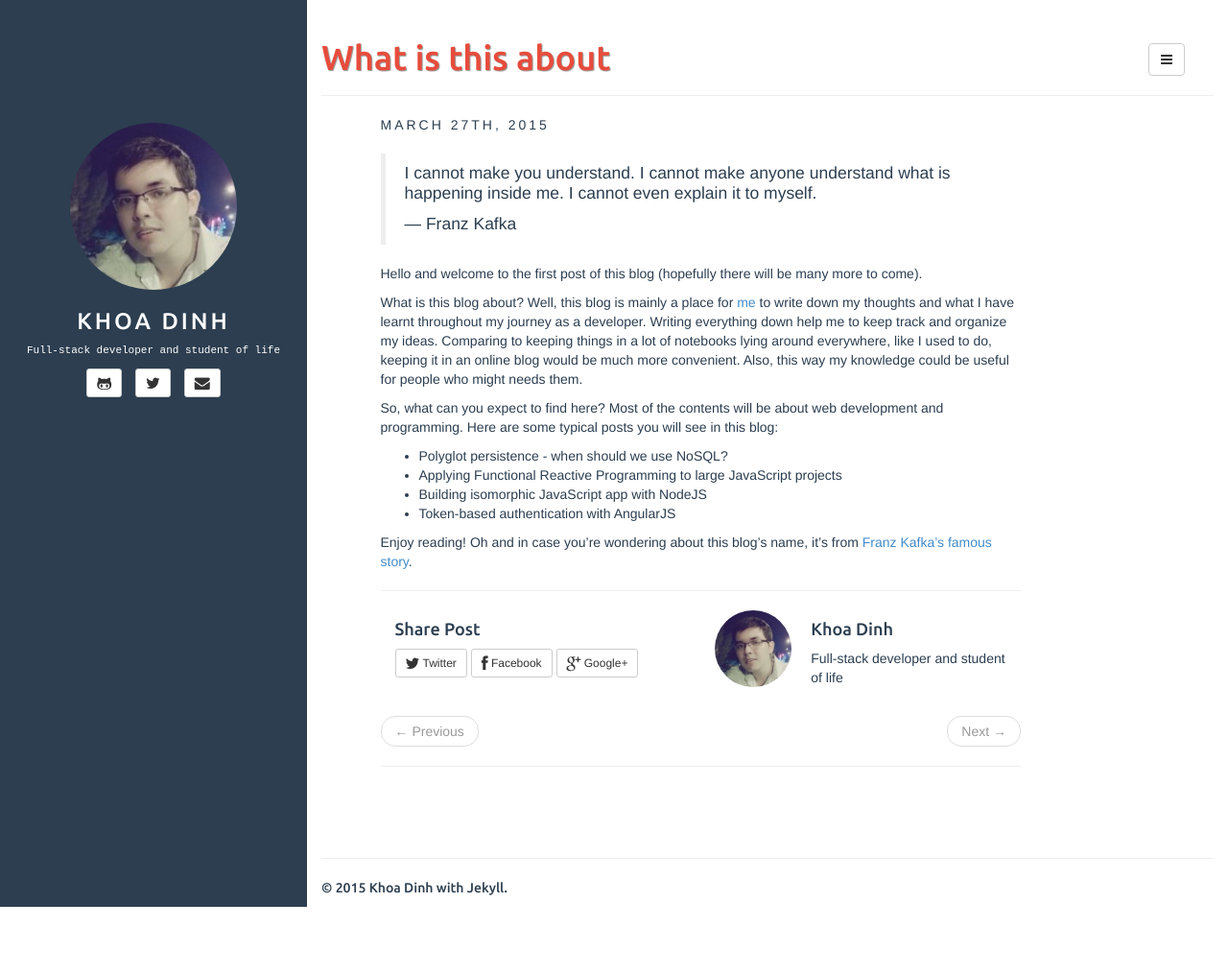
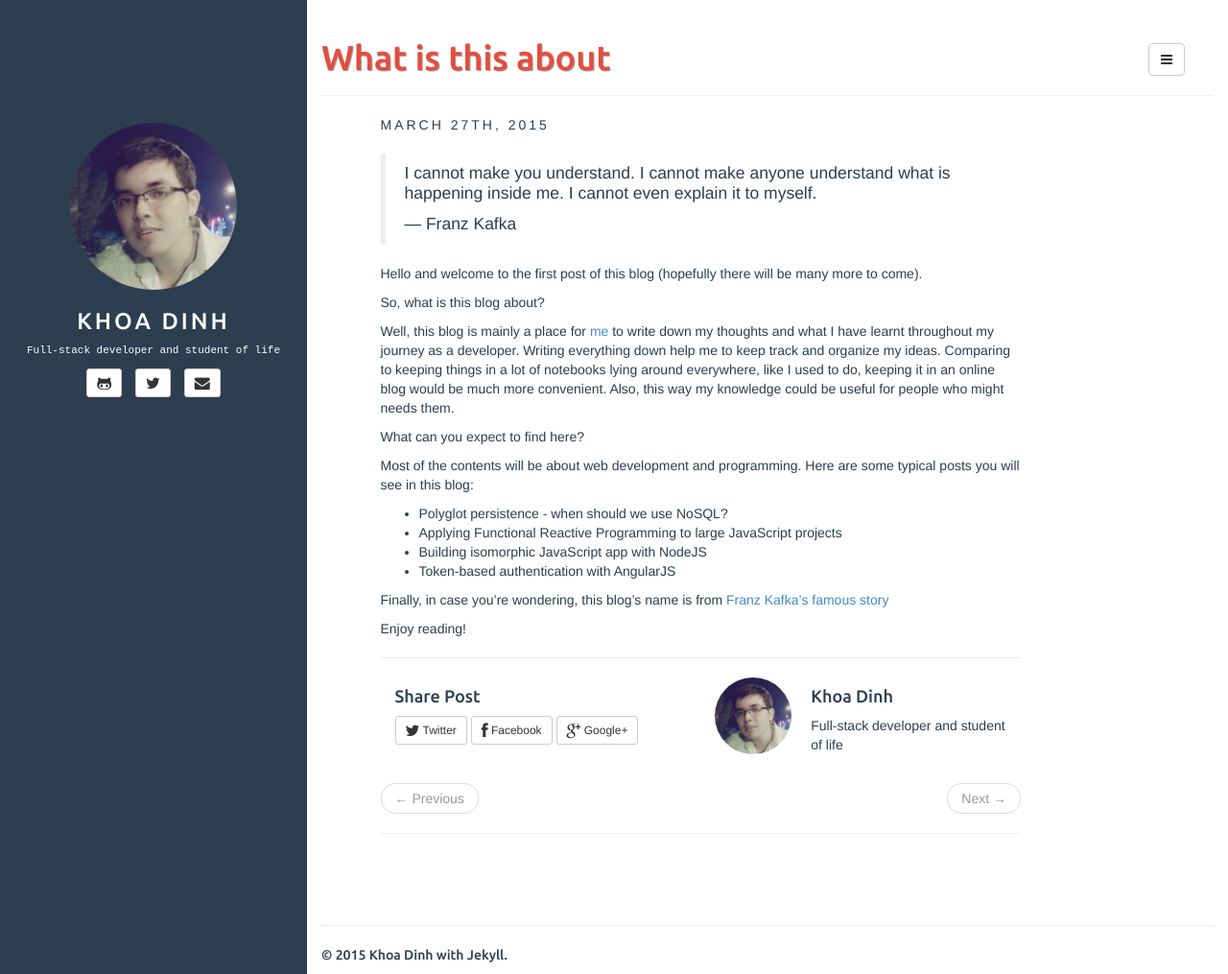
Before and after one commit to KhoaDinh/khoadinh.github.io, a Jekyll site: the page built from _posts/2015-03-27-what-is-this-about.md, in a window 1280 px wide and 1015 px high. Shown: the whole window at 96% size. Built offline with Jekyll 4.4.1, drawn with Linux system fonts in a browser that asks for light colours; comment, search, counter and statistics services are not loaded.

Commit message:
Update first

```diff
--- a/_posts/2015-03-27-what-is-this-about.md
+++ b/_posts/2015-03-27-what-is-this-about.md
@@ -9,16 +9,20 @@ title: What is this about
 
 Hello and welcome to the first post of this blog (hopefully there will be many more to come).
 
-What is this blog about?
+So, what is this blog about?
+
 Well, this blog is mainly a place for [me]({{ site.BASE_PATH}}/{{ site.about_path }}) to write down my thoughts and what I have learnt throughout my journey as a developer. Writing everything down help me to keep track and organize my ideas. Comparing to keeping things in a lot of notebooks lying around everywhere, like I used to do, keeping it in an online blog would be much more convenient. Also, this way my knowledge could be useful for people who might needs them.
 
 
-So, what can you expect to find here?
+What can you expect to find here?
+
 Most of the contents will be about web development and programming. Here are some typical posts you will see in this blog:
+
 - Polyglot persistence - when should we use NoSQL?
 - Applying Functional Reactive Programming to large JavaScript projects
 - Building isomorphic JavaScript app with NodeJS
 - Token-based authentication with AngularJS
 
+Finally, in case you're wondering, this blog's name is from [Franz Kafka's famous story](https://www.gutenberg.org/files/5200/5200-h/5200-h.htm)
 
-Enjoy reading! Oh and in case you're wondering about this blog's name, it's from [Franz Kafka's famous story](https://www.gutenberg.org/files/5200/5200-h/5200-h.htm).
+Enjoy reading!
```
